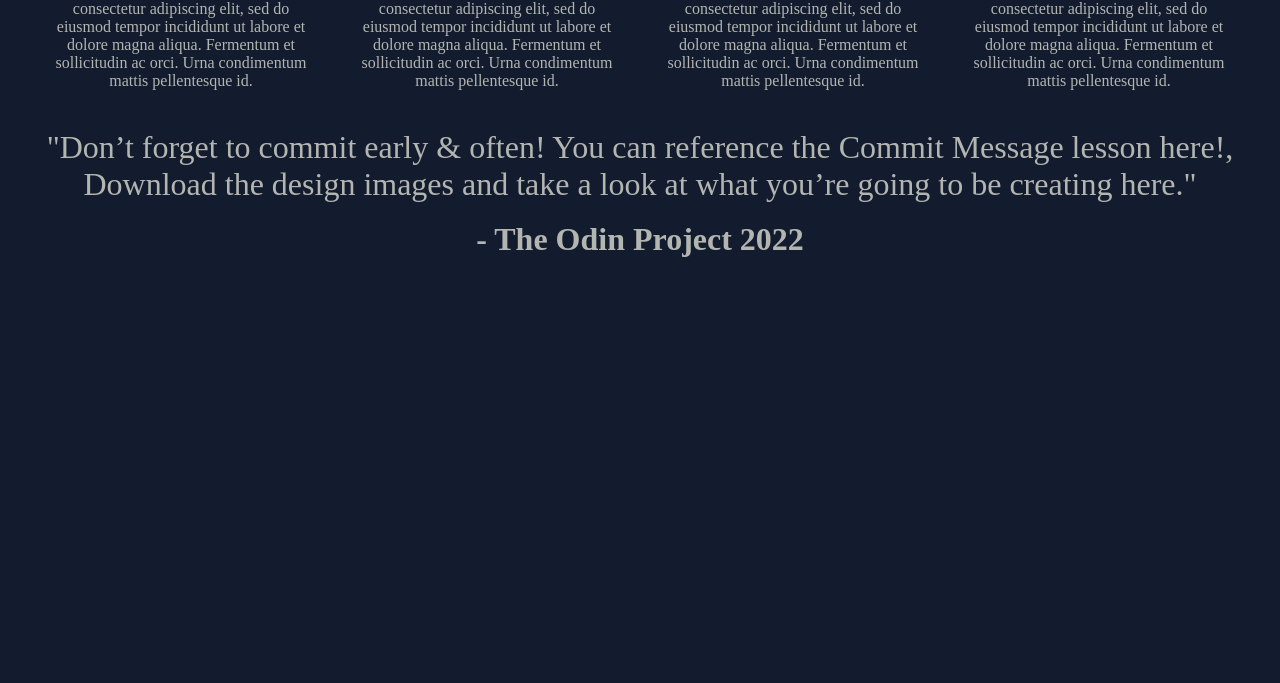
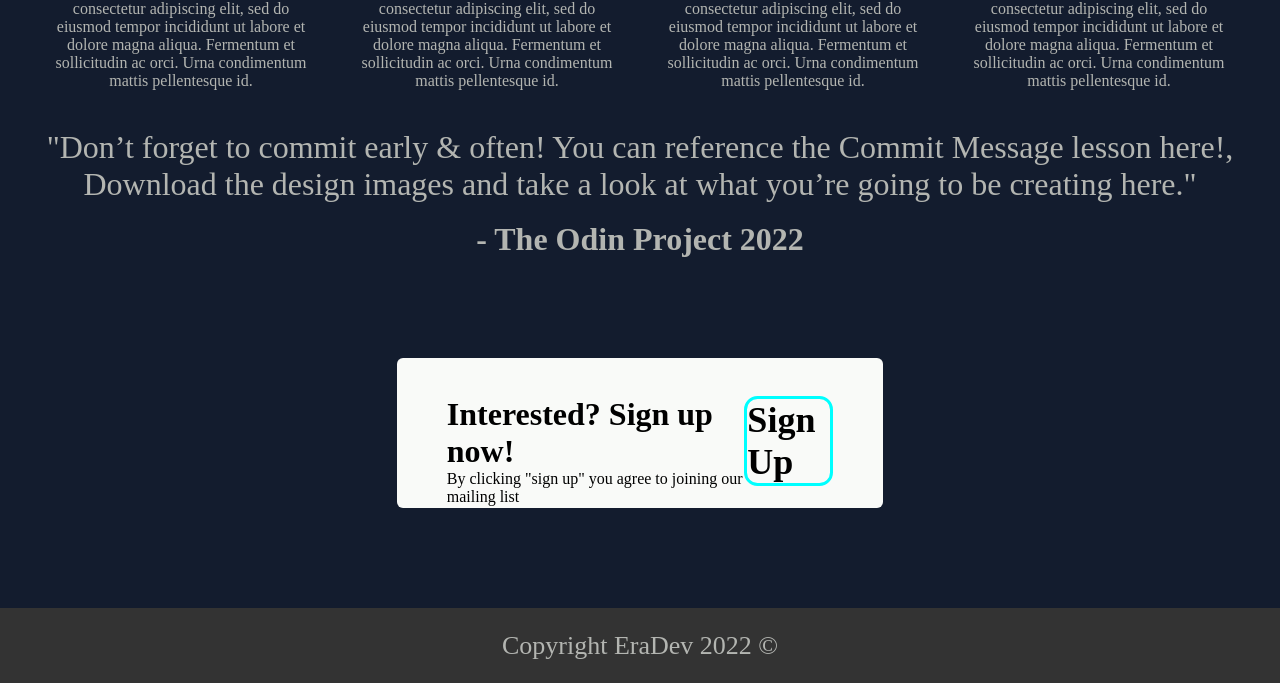
Before and after one commit to Ethan-Ryan-Anderson/Odin-Landing-Page, a plain HTML site: page index.html in a window 1280 px wide. Shown: the part 845-1528 px from the top of the page. Before the commit the page ends 1103 px from the top, so only its background shows below. Drawn offline with Linux system fonts and the light colour scheme; files whose address does not match are found by name.

Commit message:
modified:   index.html & style.css             Completed project !!!!!!! added the Bottom sign up and basic             copy right footer

```diff
--- a/index.html
+++ b/index.html
@@ -10,7 +10,7 @@
 <body>
     <!--  nav bar, creates a flex of three divs puts lgo in center of left hadn side div and "buttons" in the center of right hand side div  -->
     <div class="navbar">
-        <div class="navleft">Header Logo</div>
+        <div class="navleft"><img src="file:///home/ethan/Desktop/TOPMASTERREOPSITORY/Odin-Landing-Page/DevEraLogo.png" alt="DevEraLogo" width="200" height="auto" ></div>
         <div class="navmid"></div>
         <div class="navright">
             <a href="https://tinyurl.com/bddwuckk">Contact</a>
@@ -18,14 +18,14 @@
             <a href="https://tinyurl.com/bddwuckk">Contact</a>
         </div>
     </div>
-    <!-- hero main  divs, the class Herotext is a total mess but a brief explanation (couldnt have multiple divs so i used spans and line breaks in order to edit diffrent parts of text as if it was its own div)-->
+<!-- hero main  divs, the class Herotext is a total mess but a brief explanation (couldnt have multiple divs so i used spans and line breaks in order to edit diffrent parts of text as if it was its own div)-->
     <div class="heromain">
         <div class="left">
             <p><span class="Herotext">This Website is epic</span><span class="para"> website has some subtext here under the main title is a smaller tint and color has lower contrast Lorem ipsum dolor sit amet, consectetur adipiscing elit, sed do eiusmod tempor incididunt ut labore et dolore magna aliqua. Ut enim ad minim veniam, quis nostrud exercitation ullamco laboris nisi ut aliquip ex ea commodo consequat.<br> <br> <a href="https://www.youtube.com/watch?v=XNLPf8YhSc8">Sign Up!</a></span> </p>
         </div>
         <div class="right"> <img src="https://images.pexels.com/photos/270404/pexels-photo-270404.jpeg?auto=compress&cs=tinysrgb&w=1260&h=750&dpr=1" alt="picture of html code" width="550px" height="auto" > </div>
     </div>
-
+<!---->
     <div class="InfoPics">
         <div class="LeftBuff"></div>
         <div class="One"> <img src="https://cdn-icons-png.flaticon.com/512/888/888847.png" alt="css 3 logo" width="256px" height="256px">      <span class="InfoTitle"> <h1>Info</h1> </span>         <span class="InfoText">  <p>Lorem ipsum dolor sit amet, consectetur adipiscing elit, sed do eiusmod tempor incididunt ut labore et dolore magna aliqua. Fermentum et sollicitudin ac orci. Urna condimentum mattis pellentesque id.</p> </span>                   </div>
@@ -34,14 +34,31 @@
         <div class="Four"> <img src="https://cdn-icons-png.flaticon.com/512/888/888847.png" alt="css 3 logo" width="256px" height="256px">          <span class="InfoTitle"> <h1>Info</h1> </span>    <span class="InfoText">  <p>Lorem ipsum dolor sit amet, consectetur adipiscing elit, sed do eiusmod tempor incididunt ut labore et dolore magna aliqua. Fermentum et sollicitudin ac orci. Urna condimentum mattis pellentesque id.</p> </span>            </div>
         <div class="RightBuff"></div>
     </div>
-
+<!---->
     <div class="spacing1"></div>
-
+<!---->
     <div class="quotediv">
         <div class="quote">
             <p class="quotetext">"Don’t forget to commit early & often! You can reference the Commit Message lesson here!,<br>Download the design images and take a look at what you’re going to be creating here."</p>
         </div>
         <div class="author"><br><h1>- The Odin Project 2022</h1></div>
     </div>
+<!---->
+    <div class="spacing2"></div>
+<!---->
+    <div class="cta">
+        <div class="ctaleft"><p></p></div>
+        <div class="calltoaction"><h1 class="ctahead">Interested? Sign up now!</h1><p>By clicking "sign up" you agree to joining our mailing list  </p></div>
+        <div class="calltoactionright"><a class="ctabttn">Sign Up</a></div>
+        <div class="ctaright"><p></p></div>
+    </div>
+    <!---->
+    <div class="spacing3"></div>
+    <!---->
+    <div class="footer">
+        <div class="rightftter"></div>
+        <div class="middleftter"><p>Copyright EraDev 2022 ©</p></div>
+        <div class="leftftter"></div>
+    </div>
 </body>
 </html>
--- a/style.css
+++ b/style.css
@@ -129,19 +129,18 @@
     margin-top: 20px;
 }
 
+/**/
 .One,
 .Two,
 .Three,
 .Four {
   flex: 1;
-
 }
 
 
 .LeftBuff,
 .RightBuff {
     flex: 1;
-
 }
 
 .InfoTitle {
@@ -159,10 +158,6 @@
     width: auto;
 }
 
-
-
-
-
 .quotetext {
     display: block;
     text-align: center;
@@ -174,3 +169,92 @@
     text-align: center;
     color: #b3b5b1;
 }
+
+.spacing2 {
+    height: 100px;
+    background-color: #131c2e;
+}
+
+.cta {
+    display: flex;
+    flex-direction: row;
+    height: 150px;
+}
+
+.ctaleft {
+
+    flex: 1;
+}
+
+.calltoaction {
+    flex: 0.75;
+    background-color: #f9faf8;
+    border-radius: 0.375em;
+    padding-left: 50px;
+    padding-top: 37.5px;
+    border-top-right-radius: 0;
+    border-bottom-right-radius: 0;
+}
+
+.calltoactionright{
+    flex: 0.35;
+    background-color: #f9faf8;
+    border-radius: 0.375em;
+    border-top-left-radius: 0;
+    border-bottom-left-radius: 0;
+}
+
+
+.ctabttn {
+    display: inline-block;
+    color: black;
+    text-decoration: none;
+    font-weight: 900;
+    font-size: 36px;
+    margin-right: 50px;
+    margin-top: 510px;
+    border: aqua;
+    border-style: solid;
+    border-radius: 0.375em;
+    background-color: #f9faf8;
+    margin-top: 37.5px;
+}
+
+.ctaright {
+    flex: 1;
+}
+
+.spacing3 {
+    height: 100px;
+}
+
+.footer {
+    display: flex;
+    flex-direction: row;
+    height: 75px;
+}
+
+.leftftter {
+    background-color: #333;
+    flex: auto;
+    border-bottom: #333 1px;
+}
+
+.middleftter {
+    background-color: #333;
+    flex: auto;
+    text-align: center;
+    justify-content: center;
+    align-self: center;
+    color: #b3b5b1;
+    border: #333 23px;
+    border-style: solid;
+    font-size: 26px;
+    height: 29px;
+}
+
+.rightftter {
+    background-color: #333;
+    flex: auto;
+    border-bottom: #333 1px;
+}
```
Also changed, not shown: DevEraLogo.png (added).
